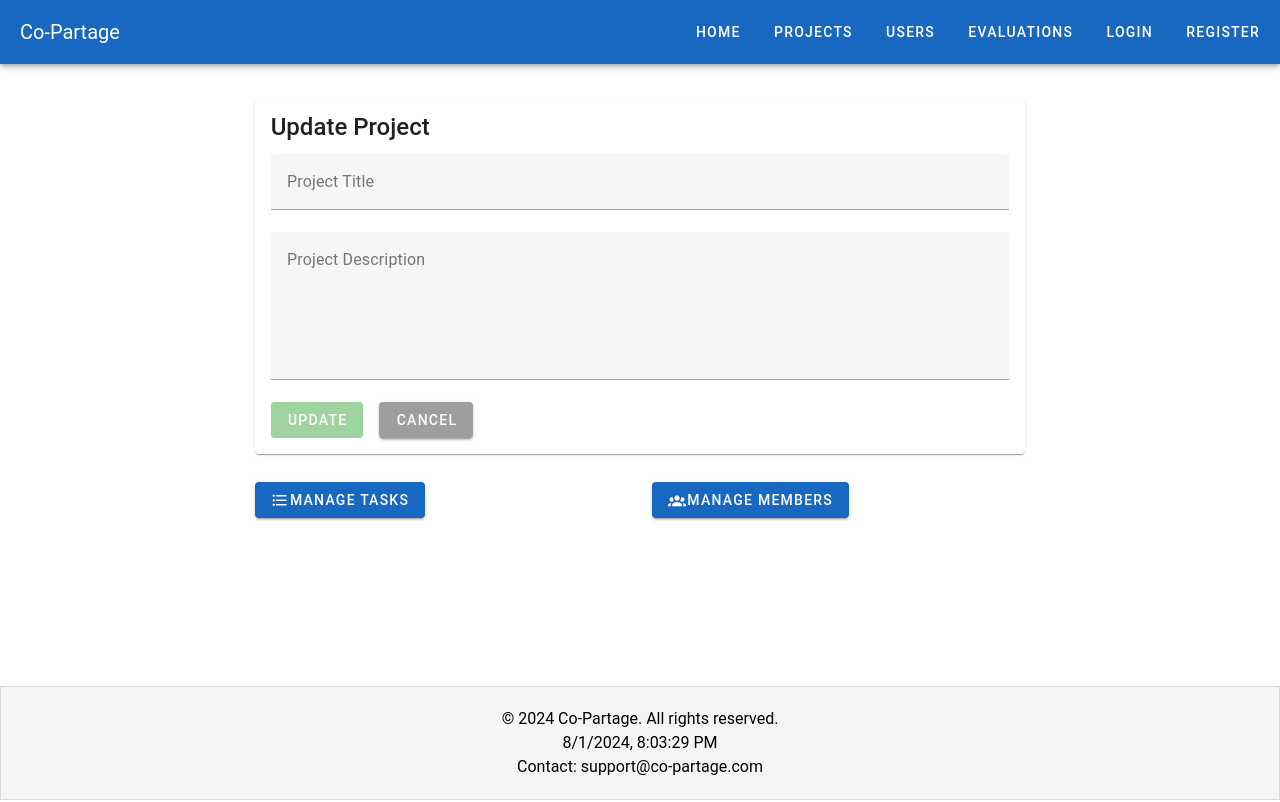
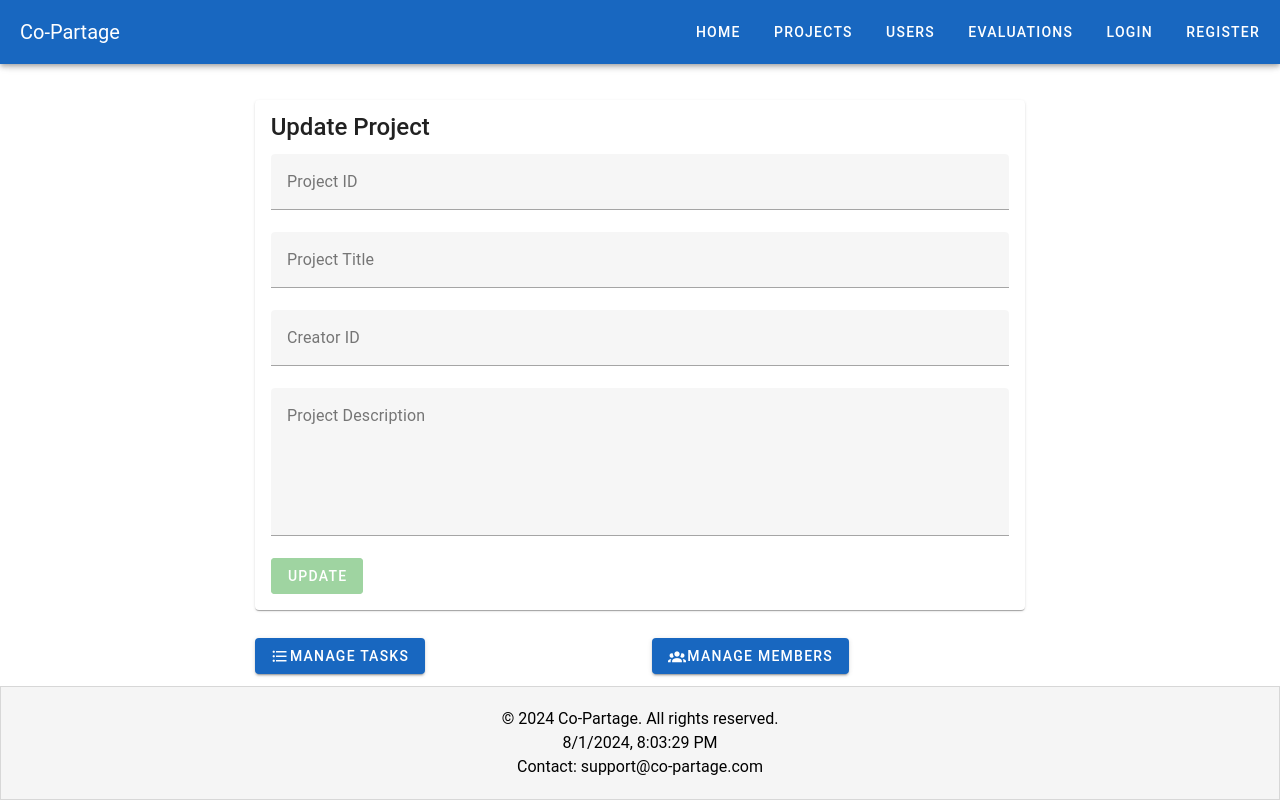
Before and after one commit to lemaicirabah/co-partage-frontend, a Vue app: page /projects/update/1 in a window 1280 px wide. Built offline with nearby package versions, Linux system fonts and the light colour scheme; no server answers.

Commit message:
Revert "Merge branch 'feature_Evaluation' into 'dev'"
This reverts merge request !4

```diff
--- a/components.d.ts
+++ b/components.d.ts
@@ -8,7 +8,6 @@ export {}
 declare module 'vue' {
   export interface GlobalComponents {
     AddMember: typeof import('./src/components/AddMember.vue')['default']
-    AddProject: typeof import('./src/components/AddProject.vue')['default']
     AddTask: typeof import('./src/components/AddTask.vue')['default']
     AllEvaluations: typeof import('./src/components/AllEvaluations.vue')['default']
     AllProjects: typeof import('./src/components/AllProjects.vue')['default']
--- a/src/components/AddMember.vue
+++ b/src/components/AddMember.vue
@@ -20,7 +20,6 @@
                 >
                   Add Member
                 </v-btn>
-              <v-btn @click="cancel" color="grey">Cancel</v-btn>
               </v-form>
             </v-card-text>
           </v-card>
@@ -73,14 +72,4 @@ const addMember = async () => {
       }
     }
   };
-
-const cancel = () => {
-  router.push({ name: 'ProjectMembers', params: { id: projectId } });
-};
   </script>
-
-<style scoped>
-.v-container {
-  margin-top: 20px;
-}
-</style>
--- a/src/components/AddTask.vue
+++ b/src/components/AddTask.vue
@@ -32,8 +32,6 @@
                 :rules="[rules.required]"
                 required
               ></v-text-field>
-              <v-row>
-                <v-col>
               <v-btn
                 :disabled="!valid"
                 color="success"
@@ -42,15 +40,7 @@
               >
                 Add Task
               </v-btn>
-                </v-col>
-                <v-col>
-                  <v-btn color="grey" @click="cancel">Cancel</v-btn>
-                </v-col>
-              </v-row>
             </v-form>
-            <v-alert v-if="success" type="success" class="mt-4">
-              Task created successfully!
-            </v-alert>
           </v-card-text>
         </v-card>
       </v-col>
@@ -77,7 +67,6 @@ const task = ref({
 });
 const form = ref(null);
 const valid = ref(false);
-const success = ref(false);
 
 const rules = {
   required: value => !!value || 'Required.',
@@ -87,18 +76,11 @@ const addTask = async () => {
   if (form.value.validate()) {
     try {
       await ProjectService.createTask(projectId, task.value);
-      success.value = true;
-      setTimeout(() => {
       router.push({ name: 'ProjectTasks', params: { id: projectId } });
-      }, 2000);
     } catch (error) {
       console.error('Failed to add task:', error);
     }
   }
-};
-
-const cancel = () => {
-  router.push({ name: 'ProjectTasks', params: { id: projectId } });
 };
 </script>
 
--- a/src/components/EditTask.vue
+++ b/src/components/EditTask.vue
@@ -47,12 +47,7 @@
                 >
                   Update Task
                 </v-btn>
-              <v-btn @click="cancel" color="grey">Cancel</v-btn>
               </v-form>
-            <v-snackbar v-model="snackbar.show" :timeout="snackbar.timeout" top right>
-              {{ snackbar.text }}
-              <v-btn color="red" text @click="snackbar.show = false">Close</v-btn>
-            </v-snackbar>
             </v-card-text>
           </v-card>
         </v-col>
@@ -78,11 +73,6 @@ const task = ref({
   });
   const form = ref(null);
   const valid = ref(false);
-const snackbar = ref({
-  show: false,
-  text: '',
-  timeout: 3000
-});
 
   const rules = {
     required: value => !!value || 'Required.',
@@ -101,28 +91,12 @@ const updateTask = async () => {
     if (form.value.validate()) {
       try {
         await ProjectService.updateTask(projectId, taskId, task.value);
-      snackbar.value.text = 'Task updated successfully!';
-      snackbar.value.show = true;
-      setTimeout(() => {
         router.push({ name: 'ProjectTasks', params: { id: projectId } });
-      }, 2000);
       } catch (error) {
         console.error('Failed to update task:', error);
-      snackbar.value.text = 'Failed to update task.';
-      snackbar.value.show = true;
       }
     }
   };
 
-const cancel = () => {
-  router.push({ name: 'ProjectTasks', params: { id: projectId } });
-};
-
   onMounted(fetchTask);
   </script>
-
-<style scoped>
-.v-container {
-  margin-top: 20px;
-}
-</style>
--- a/src/components/ProjectMembers.vue
+++ b/src/components/ProjectMembers.vue
@@ -1,26 +1,19 @@
 <template>
   <v-container>
-    <v-row justify="center">
-      <v-col cols="12" md="8">
+    <v-row>
+      <v-col cols="12">
         <v-card>
-          <v-card-title class="text-h5">Manage Project Members</v-card-title>
-          <v-btn color="primary" class="mb-4" @click="goToAddMember">Add New Member</v-btn>
+          <v-card-title>Manage Project Members</v-card-title>
+          <v-btn color="primary" @click="goToAddMember">Add New Member</v-btn>
 
           <!-- Search and Delete Member -->
           <v-text-field
             v-model="memberId"
             label="Enter Member ID to Delete"
             type="number"
-            class="mb-4"
+            class="mt-4"
           ></v-text-field>
-          <v-row>
-            <v-col>
-              <v-btn color="red" @click="deleteMember">Delete Member</v-btn>
-            </v-col>
-            <v-col>
-              <v-btn color="grey" @click="cancel">Cancel</v-btn>
-            </v-col>
-          </v-row>
+          <v-btn color="red" @click="deleteMember">Delete Member</v-btn>
         </v-card>
       </v-col>
     </v-row>
@@ -72,8 +65,4 @@ const deleteMember = async () => {
     snackbar.value.show = true;
   }
 };
-
-const cancel = () => {
-  router.push({ name: 'UpdateProjects', params: { id: projectId } });
-};
 </script>
--- a/src/components/ProjectTasks.vue
+++ b/src/components/ProjectTasks.vue
@@ -4,7 +4,7 @@
       <v-col cols="12">
         <v-card>
           <v-card-title>Project Tasks</v-card-title>
-          <v-btn color="primary" class="mb-4" @click="goToAddTask">Add New Task</v-btn>
+          <v-btn color="primary" @click="goToAddTask">Add New Task</v-btn>
 
           <!-- Search Task -->
           <v-text-field
@@ -13,14 +13,7 @@
             type="number"
             class="mt-4"
           ></v-text-field>
-          <v-row>
-            <v-col>
-              <v-btn color="primary" @click="fetchTask">Search Task</v-btn>
-            </v-col>
-            <v-col>
-              <v-btn color="grey" @click="cancel">Cancel</v-btn>
-            </v-col>
-          </v-row>
+          <v-btn color="primary" @click="fetchTask">Search Task</v-btn>
 
           <!-- Task Details -->
           <v-list v-if="task">
@@ -86,8 +79,4 @@ const deleteTask = async (taskId) => {
     console.error('Failed to delete task:', error);
   }
 };
-
-const cancel = () => {
-  router.push({ name: 'UpdateProjects', params: { id: projectId } });
-};
 </script>
--- a/src/components/UpdateProject.vue
+++ b/src/components/UpdateProject.vue
@@ -7,10 +7,24 @@
           <v-card-text>
             <v-form ref="form" v-model="valid" @submit.prevent="updateProject">
               <v-text-field
+                v-model="project.id"
+                label="Project ID"
+                :rules="[rules.required]"
+                required
+                readonly
+              ></v-text-field>
+              <v-text-field
                 v-model="project.title"
                 label="Project Title"
                 :rules="[rules.required]"
                 required
+              ></v-text-field>
+              <v-text-field
+                v-model="project.creator"
+                label="Creator ID"
+                :rules="[rules.required]"
+                required
+                readonly
               ></v-text-field>
               <v-textarea
                 v-model="project.description"
@@ -25,7 +39,6 @@
               >
                 Update
               </v-btn>
-              <v-btn @click="cancel" color="grey">Cancel</v-btn>
             </v-form>
           </v-card-text>
         </v-card>
@@ -64,7 +77,9 @@ import ProjectService from '@/services/ProjectService';
 const router = useRouter();
 const route = useRoute();
 const project = ref({
+  id: '',
   title: '',
+  creator: '',
   description: ''
 });
 const form = ref(null);
@@ -86,24 +101,20 @@ const fetchProject = async (id) => {
 const updateProject = async () => {
   if (form.value.validate()) {
     try {
-      await ProjectService.updateProject(route.params.id, project.value);
-      router.push({ name: 'Dashboard' });
+      await ProjectService.updateProject(project.value.id, project.value);
+      router.push({ name: 'Projects' });
     } catch (error) {
       console.error('Failed to update project:', error);
     }
   }
 };
 
-const cancel = () => {
-  router.push({ name: 'Dashboard' });
-};
-
 const goToTasks = () => {
-  router.push({ name: 'ProjectTasks', params: { id: route.params.id } });
+  router.push({ name: 'ProjectTasks', params: { id: project.value.id } });
 };
 
 const goToMembers = () => {
-  router.push({ name: 'ProjectMembers', params: { id: route.params.id } });
+  router.push({ name: 'ProjectMembers', params: { id: project.value.id } });
 };
 
 onMounted(() => {
--- a/src/pages/Dashboard.vue
+++ b/src/pages/Dashboard.vue
@@ -165,13 +165,12 @@ const saveProject = async () => {
 const deleteProject = async (projectId) => {
   try {
     await ProjectService.deleteProject(projectId);
-    projects.value = projects.value.filter(project => project.id !== projectId);
-    userStore.removeProject(projectId); // Suppression du projet du store
-    userStore.logout();
+    await fetchProjectsAndTasks();
   } catch (error) {
     console.error('Failed to delete project:', error);
   }
 };
+
 const closeDialog = () => {
   dialog.value = false;
 };
--- a/src/services/ProjectService.ts
+++ b/src/services/ProjectService.ts
@@ -13,9 +13,7 @@ export default {
   updateProject(id: string, projectData: string) {
     return axios.put(`co-partage/projects/${id}`, projectData);
   },
-  createProject(userId:number, projectData:string) {
-    return axios.post(`co-partage/projects/users/${userId}`, projectData);
-  },
+
   deleteProject(id: string) {
     return axios.delete(`co-partage/projects/${id}`);
   },
--- a/src/stores/userStore.ts
+++ b/src/stores/userStore.ts
@@ -1,31 +1,33 @@
-// src/stores/userStore.js (ou .ts)
-import { defineStore } from 'pinia';
+import { defineStore } from "pinia";
 
-interface Task {
-  id: string;
-  title: string;
-  assignee: string;
+interface Skill {
+  id: number;
+  name: string;
+  description: string;
 }
 
-interface Project {
-  id: string;
-  title: string;
-  description: string;
-  tasks: Task[];
+interface Profile {
+  id: number;
+  firstName: string;
+  lastName: string;
+  bio: string;
+  skills: Skill[];
 }
 
 interface User {
-  id: string;
+  id: number;
   username: string;
-  projects: Project[];
+  email: string;
+  profile: Profile;
+  projects: number[];
 }
 
-export const useUserStore = defineStore('user', {
+export const useUserStore = defineStore("user", {
   state: () => ({
     user: null as User | null,
   }),
   getters: {
-    isLoggedIn: (state) => !!state.user,
+    isLoggedIn: (state) => state.user !== null,
   },
   actions: {
     setUser(user: User) {
@@ -34,15 +36,5 @@ export const useUserStore = defineStore('user', {
     logout() {
       this.user = null;
     },
-    addProject(project: Project) {
-      if (this.user) {
-        this.user.projects.push(project);
-      }
-    },
-    removeProject(projectId: string) {
-      if (this.user) {
-        this.user.projects = this.user.projects.filter(project => project.id !== projectId);
-      }
-    },
   },
 });
```
Also changed, not shown: src/components/AddProject.vue (+4 -15 lines). Lines whose indentation alone changed are shown as unchanged.
